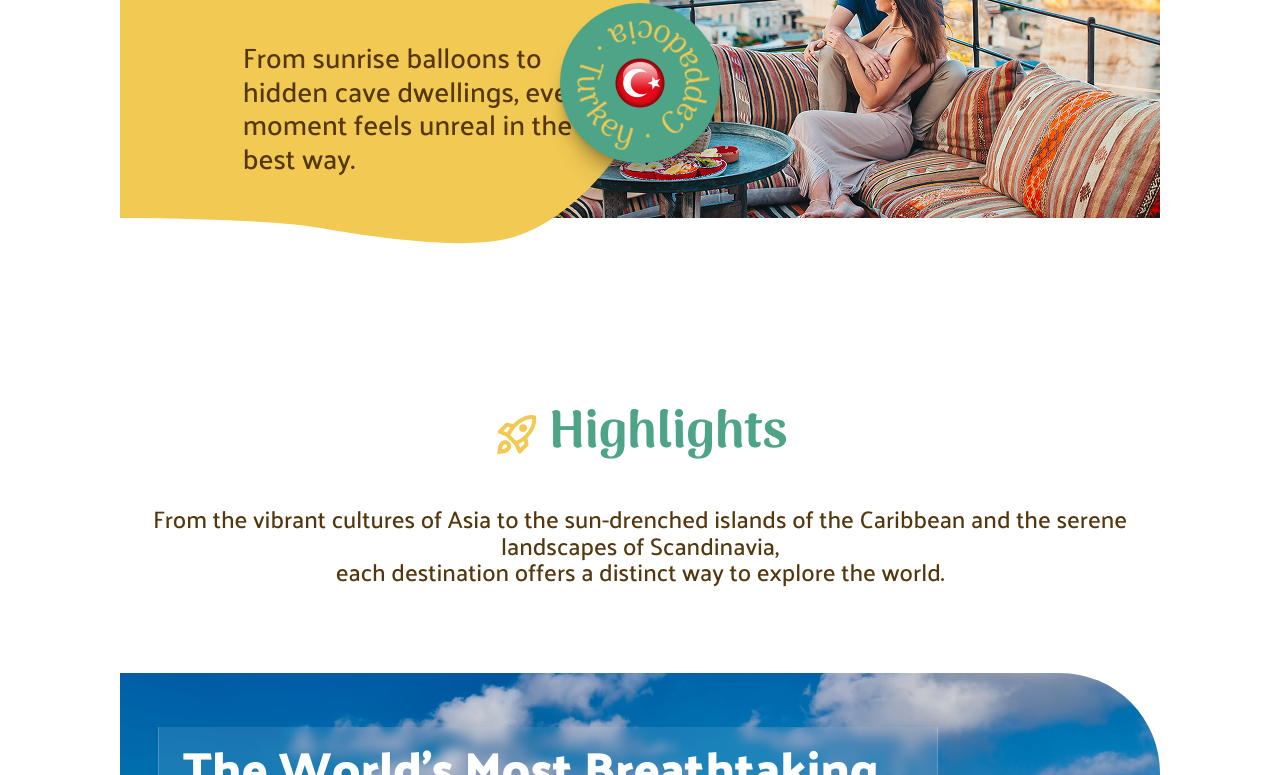
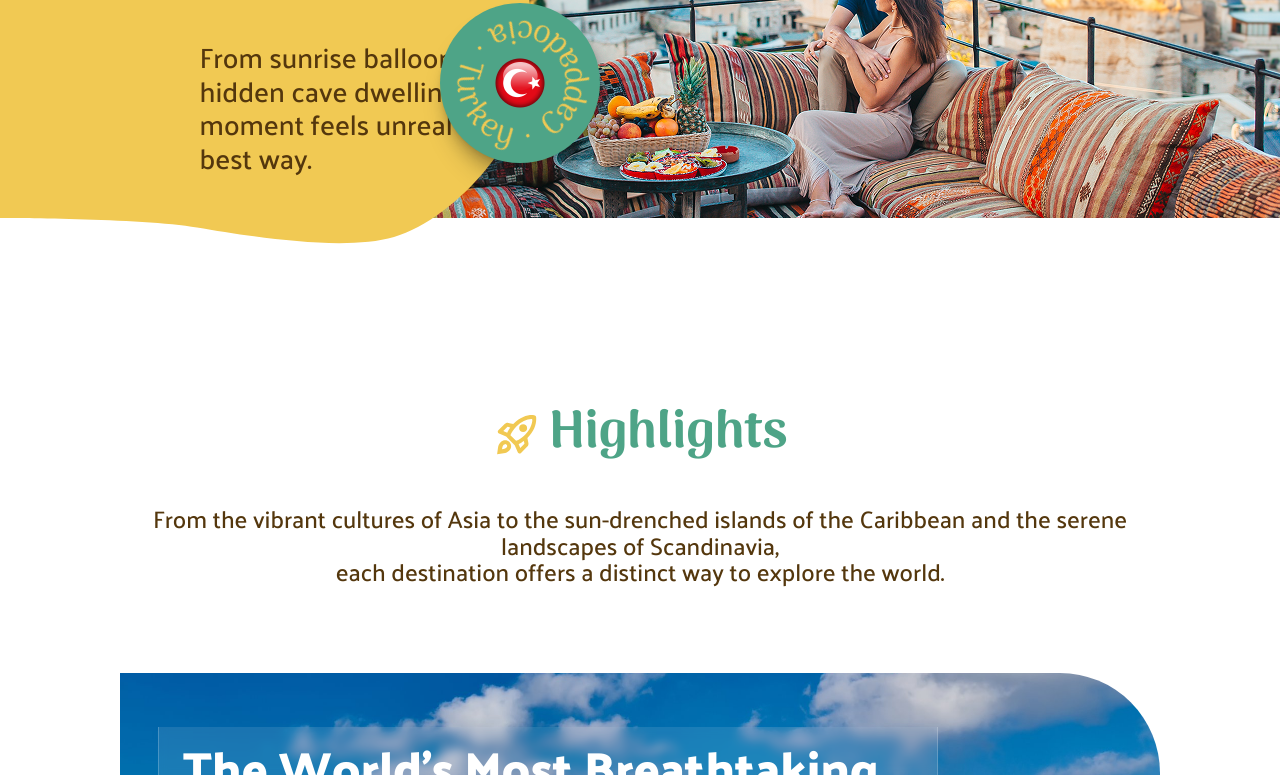
Before and after one commit to 5teffenS/Blog, a plain HTML site: page index.html in a window 1280 px wide. Shown: the part 425-1200 px from the top of the page. Drawn offline with Linux system fonts and the light colour scheme.

Commit message:
rand weg

```diff
--- a/styles/responsive.css
+++ b/styles/responsive.css
@@ -68,6 +68,11 @@
 
 @media screen and (min-width:961px) and (max-width: 1440px) {
 
+  .hero-left-right {
+    width: 100vw;
+    position: relative;
+  }
+
   .small_animation1,
   .small_animation2,
   .an {
@@ -123,6 +128,11 @@
 /* ~~~~~~~~~~~~~~~~~~~~~~~~~~~~~~~~~~~~~~~~~~~~~~~~~~~~~~~~~~~~~~~~~~~ */
 
 @media screen and (min-width:961px) and (max-width: 1280px) {
+  .hero-left-right {
+    width: 100vw;
+    position: relative;
+  }
+
   .moving-element {
     top: 300px;
 
```
